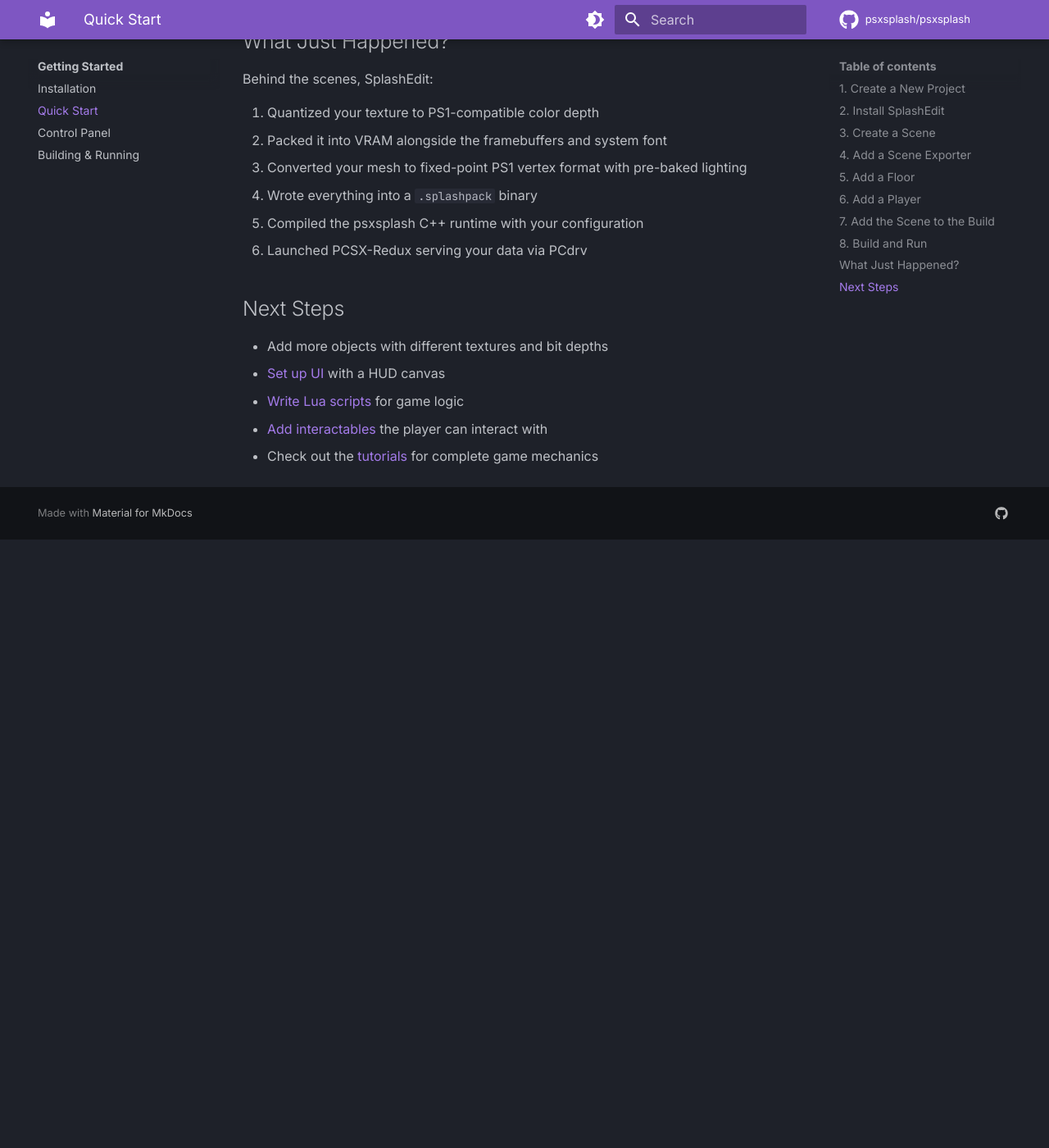
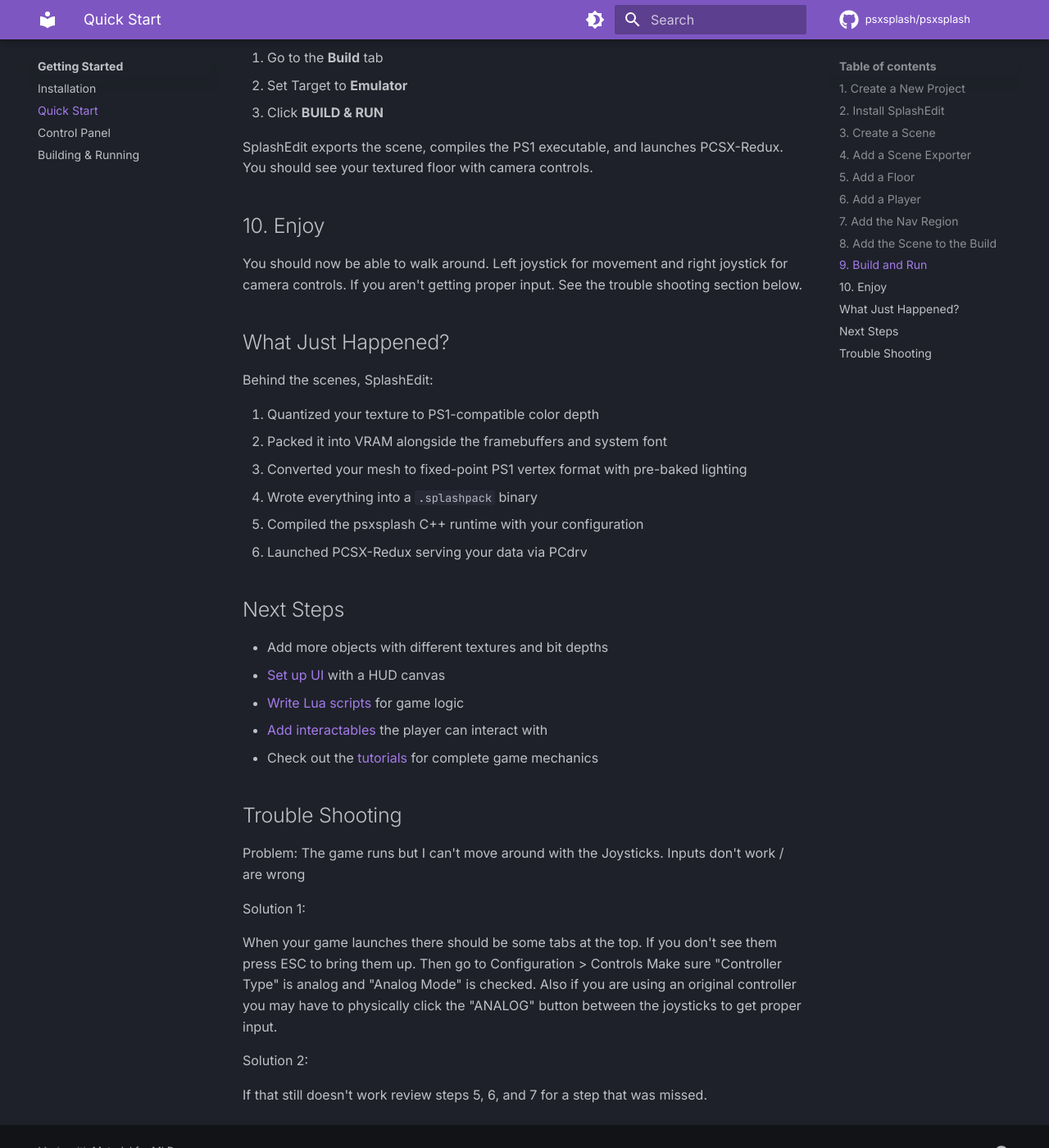
Before and after one commit to psxsplash/docs, an MkDocs documentation site: the page built from docs/getting-started/quick-start.md, in a window 1280 px wide and 1400 px high, scrolled down 1987 px. Shown: the whole window at 82% size. Built offline with MkDocs 1.6.1 and Material for MkDocs 9.7.7, drawn with Linux system fonts in a browser that asks for light colours; comment, search, counter and statistics services are not loaded; the version menu is left out; before the commit the page ends 2645 px from its top, so only the background shows below that; some of the changed text lies outside the part shown.

Commit message:
Additional steps and common issues addressed Many people were expecting to be able to move around at the end of the getting started. Added the proper steps to allow that and covered the common issue of the joystick input not working.

```diff
--- a/docs/getting-started/quick-start.md
+++ b/docs/getting-started/quick-start.md
@@ -26,6 +26,7 @@ Go to **GameObject -> PlayStation 1 -> Scene Exporter**. This adds a GameObject
 1. Import a subdivided floor mesh from your 3D tool
 2. Assign a material with a texture
 3. Add the `PSXObjectExporter` component to it
+4. In the component set Collision>Type to Static
 
 !!! danger "Texture Requirements"
     All textures **must be power-of-two in both width and height**, and the maximum size is **256x256**. Valid sizes: 16x16, 32x32, 64x64, 128x128, 256x256 (and non-square like 64x128). SplashEdit does NOT check this for you - incorrect textures will produce broken results.
@@ -38,19 +39,30 @@ Go to **GameObject -> PlayStation 1 -> Scene Exporter**. This adds a GameObject
 
 The player is invisible at runtime - it represents the camera and controller.
 
-## 7. Add the Scene to the Build
+## 7. Add the Nav Region
+
+1. Open the PlayStation 1 > Nav Region Builder
+2. Click **Build Nav Regions**
+
+Note: Closing the Nav Region Builder window will hide the visual but it's still there
+
+## 8. Add the Scene to the Build
 
 1. Open the Control Panel (++ctrl+shift+l++)
 2. Go to the **Scenes** tab
 3. Click **"+ Add Current Scene"**
 
-## 8. Build and Run
+## 9. Build and Run
 
 1. Go to the **Build** tab
 2. Set Target to **Emulator**
 3. Click **BUILD & RUN**
 
 SplashEdit exports the scene, compiles the PS1 executable, and launches PCSX-Redux. You should see your textured floor with camera controls.
+
+## 10. Enjoy
+
+You should now be able to walk around. Left joystick for movement and right joystick for camera controls. If you aren't getting proper input. See the trouble shooting section below.
 
 ## What Just Happened?
 
@@ -70,3 +82,19 @@ Behind the scenes, SplashEdit:
 - [Write Lua scripts](../lua/index.md) for game logic
 - [Add interactables](../components/interactables.md) the player can interact with
 - Check out the [tutorials](../tutorials/index.md) for complete game mechanics
+
+
+## Trouble Shooting
+
+Problem:
+The game runs but I can't move around with the Joysticks. Inputs don't work / are wrong
+
+Solution 1:
+
+When your game launches there should be some tabs at the top. If you don't see them press ESC to bring them up. Then go to
+Configuration > Controls
+Make sure "Controller Type" is analog and "Analog Mode" is checked. Also if you are using an original controller you may have to physically click the "ANALOG" button between the joysticks to get proper input.
+
+Solution 2:
+
+If that still doesn't work review steps 5, 6, and 7 for a step that was missed.
```
